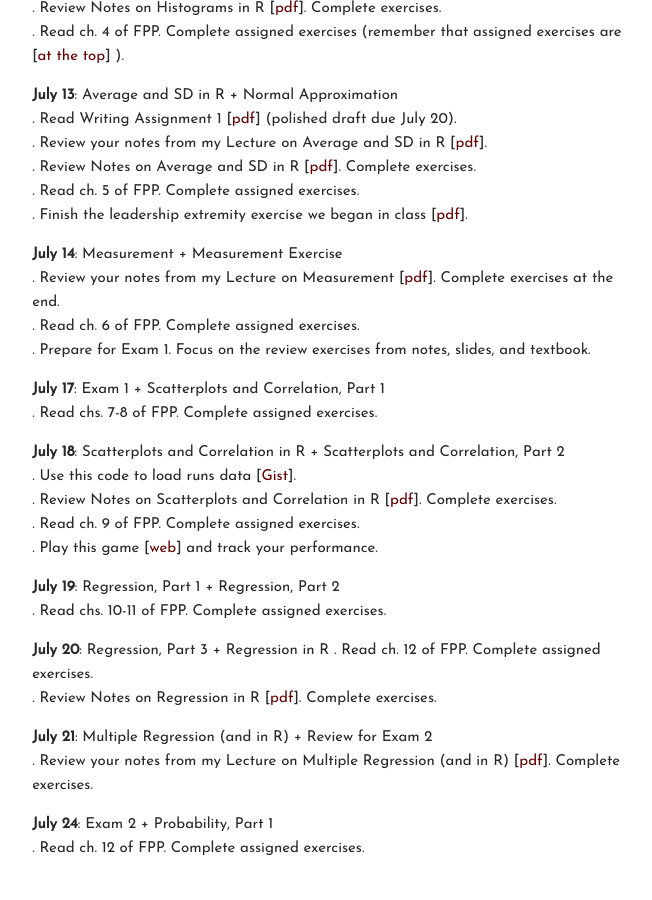
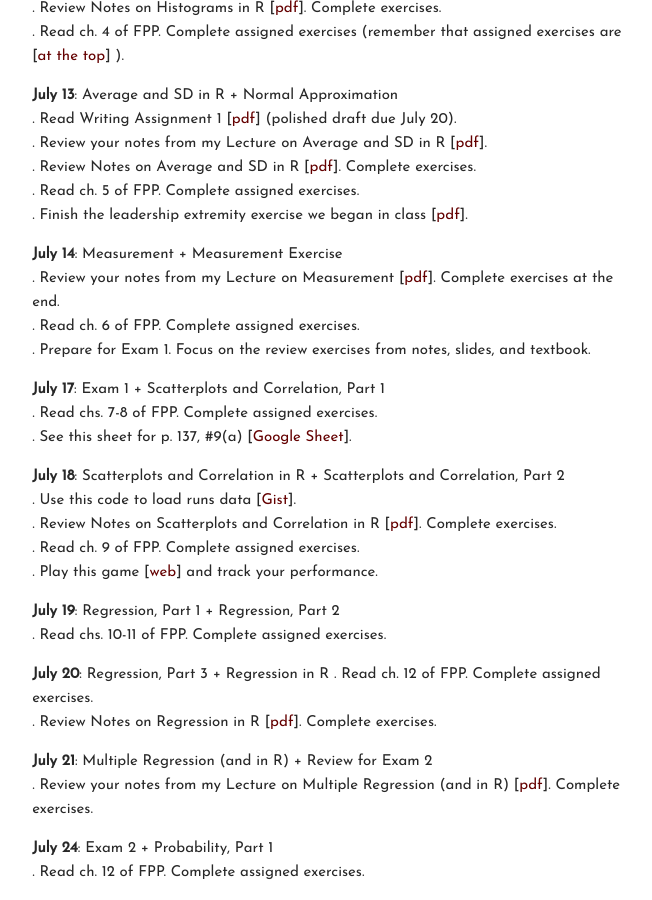
Before and after one commit to carlislerainey/carlislerainey.github.io, a Jekyll site: the page built from teaching/pols-209/index.md, in a window 1280 px wide and 900 px high, scrolled down 1095 px. Shown: the whole window, without its empty margins (430-1082 px from the left). Built offline with Jekyll 4.4.1, drawn with Linux system fonts in a browser that asks for light colours; before the commit the page ends 1971 px from its top, so only the background shows below that.

Commit message:
update 209

```diff
--- a/teaching/pols-209/index.md
+++ b/teaching/pols-209/index.md
@@ -60,6 +60,7 @@ Tasks (bullets) below the date should be completed before the next class unless
 
 **July 17**: Exam 1 + Scatterplots and Correlation, Part 1
 . Read chs. 7-8 of FPP. Complete assigned exercises.
+. See this sheet for p. 137, #9(a) [[Google Sheet](https://docs.google.com/spreadsheets/d/1Y2EuRIcbuZk6eu9WWUaNXSWnqJMi9XBXrA27BzqSeKk/edit?usp=sharing)].
 
 **July 18**: Scatterplots and Correlation in R + Scatterplots and Correlation, Part 2
 . Use this code to load runs data [[Gist](https://gist.github.com/carlislerainey/0111324011a7a86d8b2584c16694c826)].
```
